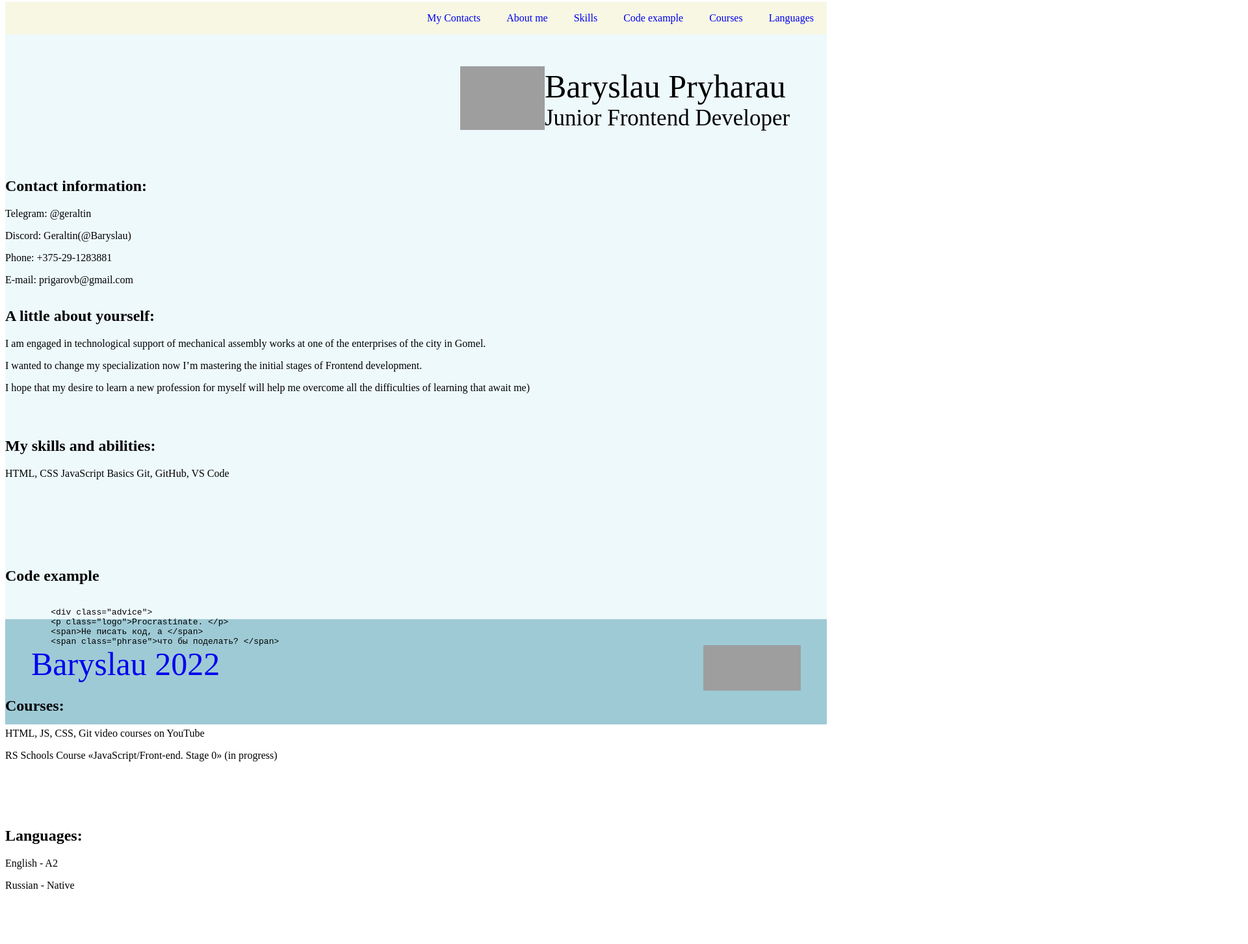
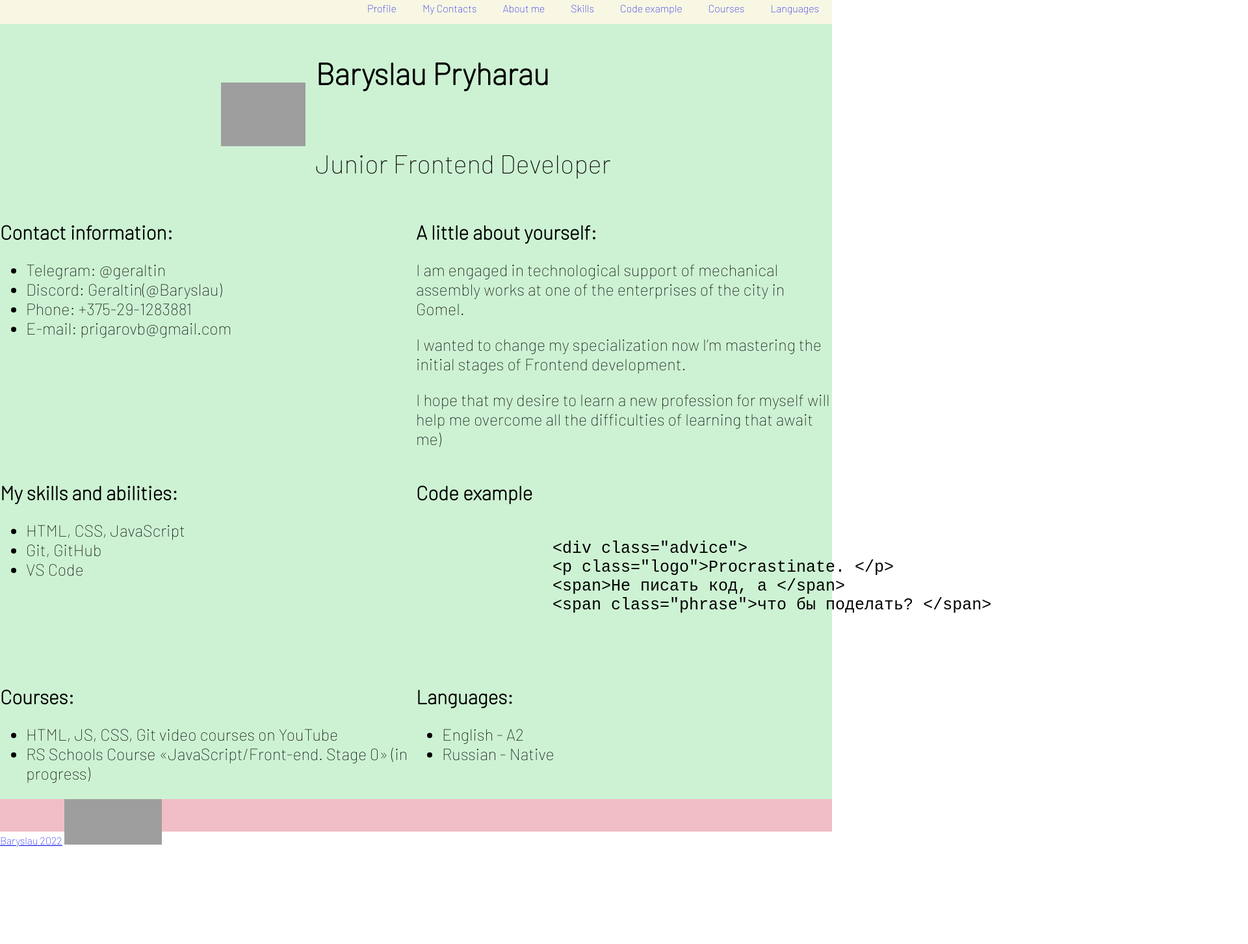
Before and after one commit to Baryslau/rsschool-cv, a plain HTML site: page index.html in a window 1280 px wide. Shown: the part 13-1466 px from the top of the page at 65% size, 1920 px wide, since content can reach past the window. After the commit the page ends 1316 px from the top, so only its background shows below. Drawn offline with Linux system fonts and the light colour scheme; grey boxes are pictures that could not be loaded.

Commit message:
fix: correct site

```diff
--- a/index.html
+++ b/index.html
@@ -13,8 +13,10 @@
 </head>
 <body>
       <header class="header">
+        <div class="container">
         <nav class="nav">
           <ul class="nav-list">
+            <li class="nav-item"><a href="#profile" class="nav-link">Profile</a></li>
             <li class="nav-item"><a href="#contacts" class="nav-link">My Contacts</a></li>
             <li class="nav-item"><a href="#about-me" class="nav-link">About me</a></li>
             <li class="nav-item"><a href="#skills" class="nav-link">Skills</a></li>
@@ -23,35 +25,47 @@
             <li class="nav-item"><a href="#Languages" class="nav-link">Languages</a></li>
           </ul>
         </nav>
+      </div>
       </header>
-      <div class="main-container">
-      <div class="title">
-        <div class="foto"><img src="IMG.JPG" alt="my photo" width="130px"></div>
-        <div class="container2">
-        <div class="name">Baryslau Pryharau</div>
-        <div class="subtitle">Junior Frontend Developer</div>
-        </div>
-      </div>
+      <main class="main">
         <div class="container">
-        <div class="flex1" id="contacts">
-          <h2 class="card-title"> Contact information:</h2>
-              <p class="card-text">Telegram: @geraltin</p>
-              <p class="card-text">Discord: Geraltin(@Baryslau)</p>
-              <p class="card-text">Phone: +375-29-1283881</p>
-              <p class="card-text">E-mail: prigarovb@gmail.com</p>
-        </div>
-        <div class="flex2" id="about-me">
-          <h2 class="card-title">A little about yourself:</h2>
+          <section class="title" id="profile">
+            <img src="IMG.JPG" alt="my photo" width="130px">
+            <section class="name" id="profile">
+              <h1>Baryslau Pryharau</h1>
+              <p>Junior Frontend Developer</p>
+            </section>
+          </section>
+
+        <div class="container main-container">
+            <section class="section" id="contacts">
+              <h2 class="section-title"> Contact information:</h2>
+              <ul class="list">
+                <li>Telegram: @geraltin</li>
+                <li>Discord: Geraltin(@Baryslau)</li>
+                <li>Phone: +375-29-1283881</li>
+                <li>E-mail: prigarovb@gmail.com</li>
+              </ul>
+            </section>
+
+            <section class="section" id="about-me">
+              <h2 class="section-title">A little about yourself:</h2>
               <p class="card-text">I am engaged in technological support of mechanical assembly works at one of the enterprises of the city in Gomel.</p>
               <p class="card-text">I wanted to change my specialization now I’m mastering the initial stages of Frontend development.</p>
               <p class="card-text">I hope that my desire to learn a new profession for myself will help me overcome all the difficulties of learning that await me)</p>
-        </div>
-        <div class="flex3" id="skills">
-          <h2 class="card-title">  My skills and abilities:</h2>
-          <p class="card-text">HTML, CSS JavaScript Basics Git, GitHub, VS Code</p>
-        </div>
-        <div class="flex4" id="code">
-        <h2 class="card-title"> Code example</h2>
+            </section>
+
+            <section class="section" id="skills">
+              <h2 class="section-title">My skills and abilities:</h2>
+              <ul class="list">
+                <li>HTML, CSS, JavaScript</li>
+                <li>Git, GitHub</li>
+                <li>VS Code</li>
+              </ul>
+            </section>
+
+            <section class="section" id="code">
+              <h2 class="section-title">Code example</h2>
               <pre>
               <code>
               &ltdiv class="advice"&gt
@@ -60,23 +74,37 @@
               &ltspan class="phrase"&gtчто бы поделать? &lt/span&gt
               </code>
               </pre>
-        </div>
-        <div class="flex5" id="courses">
-          <h2 class="card-title">  Courses:</h2>
-        <p class="card-text">HTML, JS, CSS, Git video courses on YouTube</p>
-        <p class="card-text">RS Schools Course «JavaScript/Front-end. Stage 0» (in progress)</p>
-        </div>
-        <div class="flex6" id="Languages">
-          <h2 class="card-title">  Languages:</h2>
-          <p class="card-text">English - A2</p>
-          <p class="card-text">Russian - Native</p></div>
+            </section>
+
+            <section class="section" id="courses">
+              <h2 class="section-title">Courses:</h2>
+              <ul class="list">
+                <li>HTML, JS, CSS, Git video courses on YouTube</li>
+                <li>RS Schools Course «JavaScript/Front-end. Stage 0» (in progress)</li>
+              </ul>
+            </section>
+
+            <section class="section" id="Languages">
+              <h2 class="section-title">Languages:</h2>
+              <ul class="list">
+                <li>English - A2</li>
+                <li>Russian - Native</li>
+              </ul>
+            </section>
+
         </div>
         </div>
+      </main>
 
-<footer class="footer"> <a href="https://github.com/Baryslau"> Baryslau 2022</a>
+
+
+<footer class="footer">
+  <div class="container">
+   <a href="https://github.com/Baryslau"> Baryslau 2022</a>
 <a href="https://rs.school/js/">
    <img alt="Logo RSS" src="https://rs.school/images/rs_school.svg" width=150" height="70" >
      </a>
+    </div>
       </footer>
 
 </body>
--- a/style.css
+++ b/style.css
@@ -1,51 +1,88 @@
+* {
+  box-sizing: border-box;
+}
 html {
   scroll-behavior: smooth;
   margin: 0;
 }
+body {
+  font-family: "Barlow", sans-serif;
+  min-height: 100vh;
+  margin: 0;
+  padding: 0;
+  display: flex;
+  flex-direction: column;
+  justify-content: space-between;
+}
+ .container {
+    max-width: 1440px;
+    margin: 0 auto;
+  }
 header {
   background-color: rgba(225, 226, 162, 0.288);
   height: 50px;
 }
-.nav-list {
+main {
+  min-height: 50px;
+  background-color: rgba(81, 209, 102, 0.288)
+}
+footer {
+  height: 50px;
+  background-color: rgba(206, 27, 57, 0.288)
+}
+
+ .nav-list {
   display: flex;
-  justify-content: flex-end;
+  justify-content: end;
   align-items: center;
   list-style: none;
 }
 .nav-link {
   padding: 0 20px;
-  line-height: 50px;
+  line-height: 20px;
+  transition: 1.3s;
+  text-decoration: none;
 }
-.main-container{
-  background-color: rgba(31, 173, 209, 0.075);
+.nav-link:hover { outline: dotted red;
+  background: gold;
+  cursor: pointer;
+  text-decoration:underline;color: #e21515 }
+.section {
+  width: 50%;
+
+}
+@media (max-width: 768px) {
+  .section {
+    width: 100%;
+  }
 }
 .title {
   display: flex;
+  justify-content: center; /*регулировка по ширине start, center, end */
+  align-items: center; /* регулировка по высоте */
   flex-direction: row;
-
-  align-items: center;
-  height: 200px;
-
-}
-.title div {
-  width: 500px;
-  align-items: center;
-}
-.foto {
-  padding: 0 0 0 700px;
-
-}
-.container2 {
-  padding: 0 650px 0 0px;
-
+  font-size: 40px;
 }
 .name {
-  font-size: 50px;
+  display: flex;
+  justify-content: center;
+  align-items: flex-start;
+  flex-direction: column;
+  padding: 0 0 0 15px;
+}
+.main-container {
+  display: flex;
+  flex-wrap: wrap;
+  font-size: 25px;
+}
+.section-title {
+  font-size: 30px;
+  font-weight: 1000;
+  color: black;
+}
 
-}
-.subtitle {
-  font-size: 35px;
 
+/*
 }
 .container {
   display: flex;
@@ -73,4 +110,4 @@ header {
 }
 a {
   text-decoration: none;
-}
+} */
```
Lines whose indentation alone changed are shown as unchanged.
